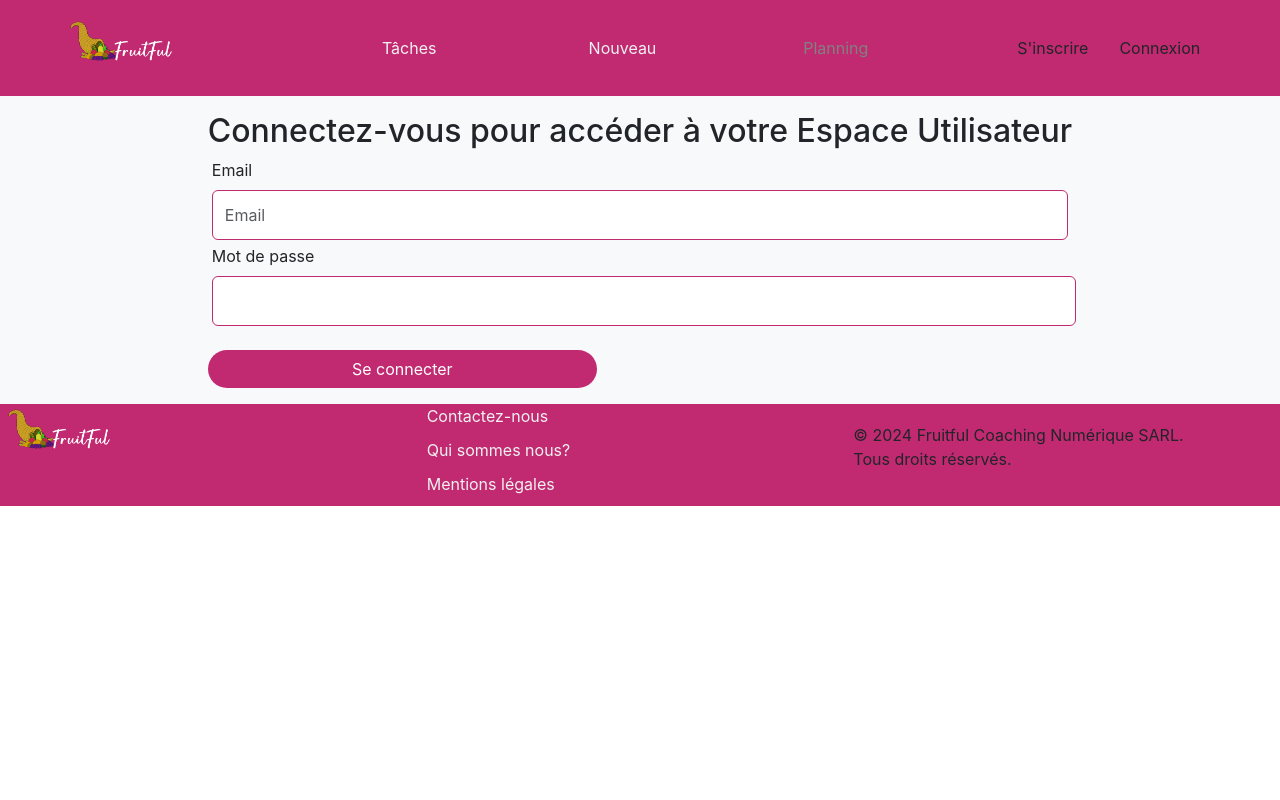
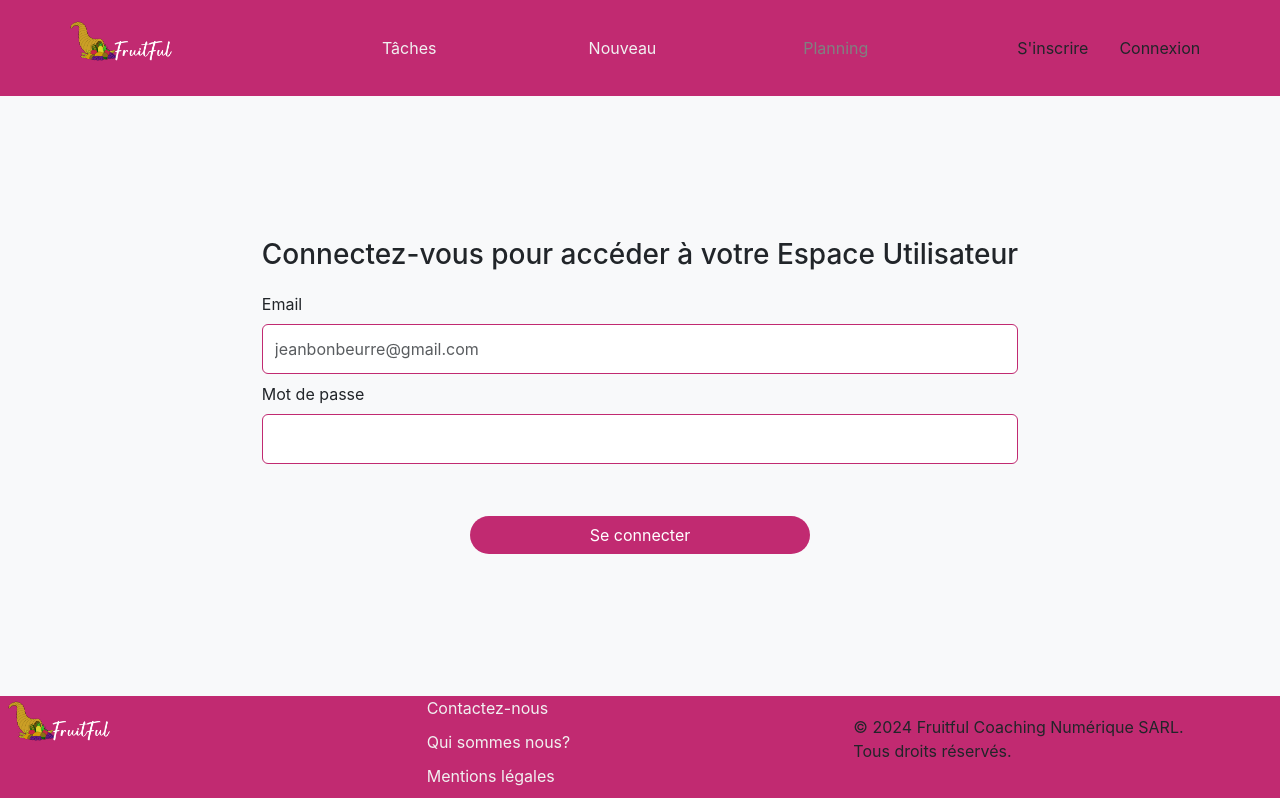
Before and after one commit to RomainVReco/fruitful-app, a React (Create React App) app: page /login in a window 1280 px wide. Built offline with nearby package versions, Linux system fonts and the light colour scheme.

Commit message:
ajustement vie login

```diff
--- a/src/components/InputProfilText.js
+++ b/src/components/InputProfilText.js
@@ -10,7 +10,7 @@ export default function InputProfilText(props) {
   const contenuLabel = props.nomLabel || ''
 
   return (
-    <div className='w-80 m-1'>
+    <div className='w-100 m-1'>
       <label htmlFor={props.label} className='form-label'>{contenuLabel}</label>
       <input type="text" id={props.label} className='form-control profil-border'
         onChange={handleChange} placeholder={props.exemple} value={props.titre}></input>
--- a/src/pages/inscrit/Profil.js
+++ b/src/pages/inscrit/Profil.js
@@ -151,7 +151,8 @@ export default function Profil() {
 
     // Enregistrement des modifications des informations de profi
 
-    const handleSubmit = () => {
+    const handleSubmit = (event) => {
+        event.preventDefault()
         console.log("handleSubmit monProfil")
         if (adresse.idUtilisateur.length == 0) {
             adresse['idUtilisateur'] = client.idUtilisateur
@@ -249,10 +250,10 @@ export default function Profil() {
                             </div>
                         </div>
                     </div>
-                    <div className='d-flex justify-content-center'>
-                        <a className='btn boutonValiderProfil' onClick={handleSubmit} >Enregistrer</a>
+
+                        <button className='btn boutonValiderProfil' onClick={handleSubmit} >Enregistrer</button>
                         {/* <GenericButton buttonStyle={"boutonValiderProfil"} label={"Enregistrer"} onClick={handleSubmit} /> */}
-                    </div>
+
                 </div>
             </div>
 
--- a/src/pages/public/Inscription.js
+++ b/src/pages/public/Inscription.js
@@ -21,10 +21,12 @@ export default function Inscription() {
   const [messageErreur, setMessageErreur] = useState("");
 
   const handleChangeNom = (e) => {
+    console.log(e.target.value)
     setNom(e.target.value); // Mettre à jour le nom dans l'état
   };
 
   const handleChangePrenom = (e) => {
+    console.log(e.target.value)
     setPrenom(e.target.value); // Mettre à jour le prénom dans l'état
   };
   let url = "../Inscription2";
--- a/src/pages/public/Login.js
+++ b/src/pages/public/Login.js
@@ -49,18 +49,17 @@ export default function Login() {
     };
 
     return (
-        <div className='d-flex flex-column align-items-center m-3'>
-            <div>
-                <h2>Connectez-vous pour accéder à votre Espace Utilisateur</h2>
-                <InputProfilText label='email' nomLabel='Email' method={handleChange} exemple='Email' />
+        <div className='container d-flex justify-content-center' style={{height:'75vh'}}>
+            <div className='d-flex flex-column align-items-center justify-content-center m-3'>
+                <h3 className='titre-h3-modifier-creer-tache'>Connectez-vous pour accéder à votre Espace Utilisateur</h3>
+                <InputProfilText label='email' nomLabel='Email' method={handleChange} exemple='jeanbonbeurre@gmail.com' />
                 <div className='w-100 m-1'>
                     <label htmlFor='password' className='form-label'>Mot de passe</label>
                     <input type="password" id="password" value={user.password} className='form-control profil-border' onChange={handleChange} />
                 </div>
 
-                <div className='d-flex justify-content-between mt-4 w-45'>
-                    <button type="button" className='btn boutonValiderProfil' onClick={handleSubmit}>Se connecter</button>
-                </div>
+                    <button type="button" className='btn boutonValiderProfil mt-5' onClick={handleSubmit}>Se connecter</button>
+
                 {errorMessage && <div style={{ color: 'red' }}>{errorMessage}</div>}
             </div>
         </div >
```
